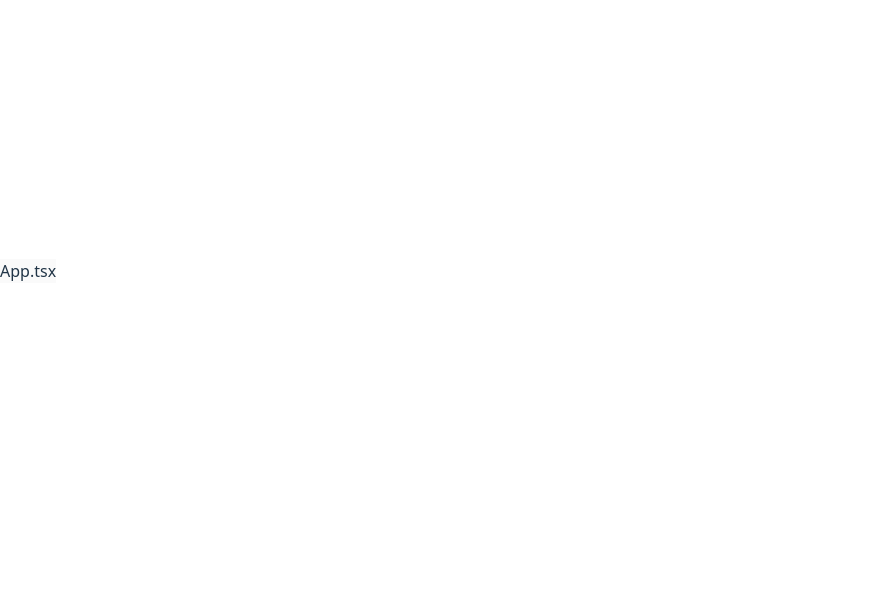
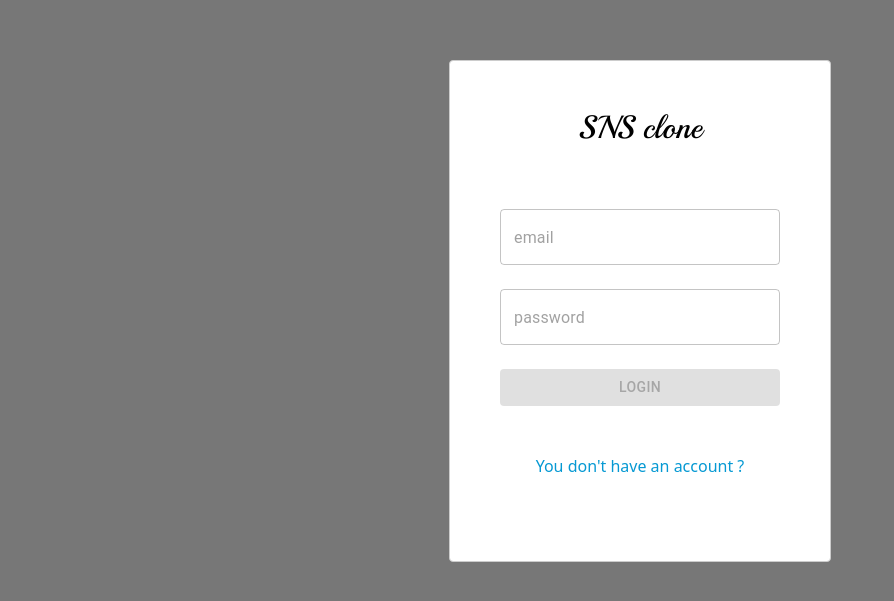
Before and after one commit to believeriver/lesson_django_api_application, a React (Vite) app in the folder frontend_react/: page / in a window 1280 px wide. Shown: the part 129-730 px from the top of the page, without its empty margins (0-894 px from the left). Built offline with nearby package versions, Linux system fonts and the light colour scheme.

Commit message:
20251026 02 success test Login(Auth.tsx)

```diff
--- a/frontend_react/src/App.tsx
+++ b/frontend_react/src/App.tsx
@@ -1,13 +1,12 @@
-
-import styles from './App.module.css'
+import styles from './App.module.css';
+import Core from './features/core/Core';
 
 function App() {
-
   return (
     <div className={styles.app}>
-      App.tsx
+      <Core />
     </div>
-  )
+  );
 }
 
-export default App
+export default App;
--- a/frontend_react/src/features/auth/Auth.module.css
+++ b/frontend_react/src/features/auth/Auth.module.css
@@ -1,7 +1,9 @@
 .auth_title {
   font-family: "Playball", cursive;
+  color: #000;
   font-weight: normal;
   text-align: center;
+  font-size: 2rem;
 }
 .auth_error{
   color: #ff00ff;
--- a/frontend_react/src/features/auth/Auth.tsx
+++ b/frontend_react/src/features/auth/Auth.tsx
@@ -36,7 +36,7 @@ const customStyles = {
     left: '50%',
 
     width: 280,
-    height: 350,
+    height: 400,
     padding: '50px',
 
     transform: 'translate(-50%, -50%)',
@@ -125,11 +125,9 @@ const Auth: React.FC = () => {
                     onBlur={handleBlur}
                     value={values.password}
                   />
-                  <br />
                   {touched.password && errors.password ? (
                     <div className={styles.auth_error}>{errors.password}</div>
                   ) : null}
-                  <br />
                   <br />
 
                   <Button
@@ -232,7 +230,6 @@ const Auth: React.FC = () => {
                   <div className={styles.auth_error}>{errors.password}</div>
                 ): null}
                 <br />
-                <br />
 
                 <Button
                     variant="contained"
--- a/frontend_react/src/features/auth/authSlice.ts
+++ b/frontend_react/src/features/auth/authSlice.ts
@@ -19,6 +19,7 @@ export const fetchAsyncLogin = createAsyncThunk(
       });
       return res.data;
     } catch (err: any) {
+      console.log(`${apiUrl}authen/jwt/create`)
       console.log('[ERROR]: fetchAsyncLogin: ', err.message);
       alert(`[ERROR]: fetchAsyncLogin: ${err.message}`);
     }
@@ -49,11 +50,13 @@ export const fetchAsyncCreateProf = createAsyncThunk(
       const res = await axios.post(`${apiUrl}api_auth/profile/`, nickName, {
         headers: {
           'Content-Type': 'application/json',
-          Authorization: `JWT ${token}`,
+          Authorization: `JWT ${localStorage.localJWT}`,
         },
       });
       return res.data;
     } catch (err: any) {
+      console.log('[ERROR] token: ', token)
+      console.log('[ERROR] localStorage.localJWT: ', localStorage.localJWT)
       console.log('[ERROR]: fetchAsyncCreateProf: ', err.message);
       alert(`[ERROR]: fetchAsyncCreateProf: ${err.message}`);
     }
@@ -73,7 +76,7 @@ export const fetchAsyncUpdateProf = createAsyncThunk(
         {
           headers: {
             'Content-Type': 'application/json',
-            Authorization: `JWT ${token}`,
+            Authorization: `JWT ${localStorage.localJWT}`,
           },
         }
       );
@@ -89,7 +92,7 @@ export const fetchAsyncGetMyProf = createAsyncThunk('profile/get', async () => {
   try {
     const res = await axios.get(`${apiUrl}api_auth/myprofile/`, {
       headers: {
-        Authorization: `JWT ${token}`,
+        Authorization: `JWT ${localStorage.localJWT}`,
       },
     });
     return res.data[0];
@@ -103,7 +106,7 @@ export const fetchAsyncGetProfs = createAsyncThunk('profiles/get', async () => {
   try {
     const res = await axios.get(`${apiUrl}api_auth/profile/`, {
       headers: {
-        Authorization: `JWT ${token}`,
+        Authorization: `JWT ${localStorage.localJWT}`,
       },
     });
     return res.data;
--- a/frontend_react/src/features/core/Core.tsx
+++ b/frontend_react/src/features/core/Core.tsx
@@ -0,0 +1,12 @@
+import React from 'react';
+import Auth from '../auth/Auth';
+
+const Core: React.FC = () => {
+  return (
+    <div>
+      <Auth />
+    </div>
+  );
+};
+
+export default Core;
```
Also changed, not shown: 2 other files (tests, documents, lock files or other folders).
